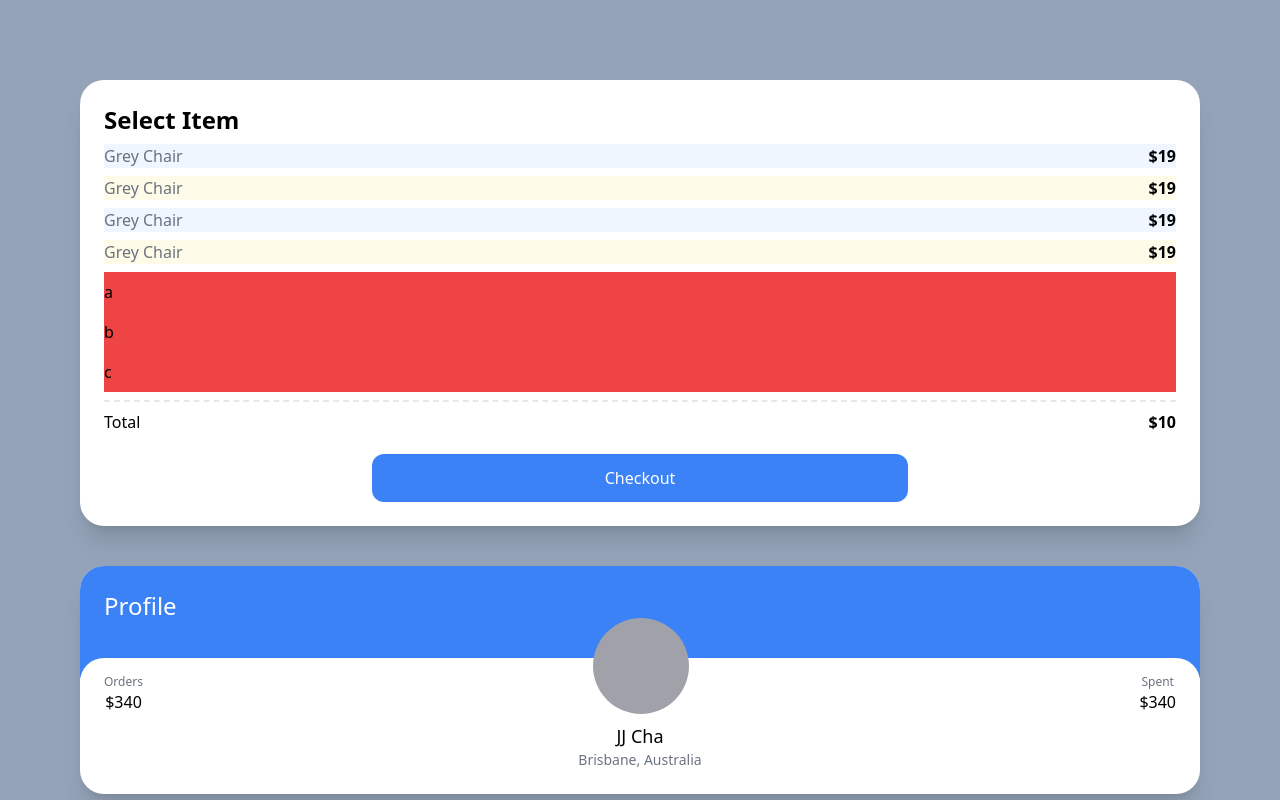
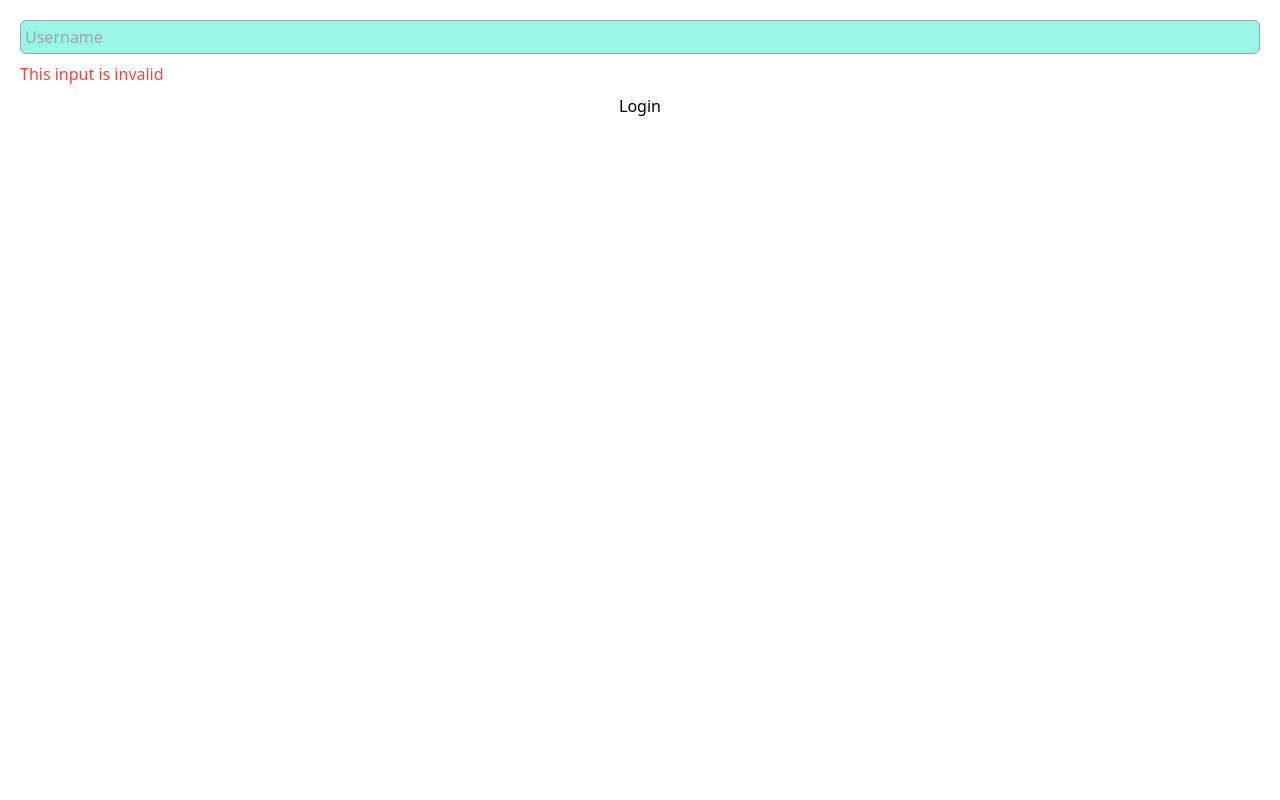
Before and after one commit to jjdevcha/nextjs-carrot-market, a Next.js app: page / in a window 1280 px wide. Shown: the top 800 px of the page. Built offline with nearby package versions, Linux system fonts and the light colour scheme.

Commit message:
Tailwind modifier for forms

```diff
--- a/src/pages/index.tsx
+++ b/src/pages/index.tsx
@@ -2,96 +2,24 @@
 
 const Home: NextPage = () => {
   return (
-    <div className="bg-slate-400 py-20 px-20 grid gap-10 min-h-screen">
-      <div className="bg-white p-6 rounded-3xl shadow-xl">
-        <span className="font-semibold text-2xl">Select Item</span>
-        <ul>
-          {[1, 2, 3, 4].map((i) => (
-            <div
-              key={i}
-              className="flex justify-between my-2 odd:bg-blue-50 even:bg-yellow-50 first:bg-teal-50 last:bg-amber-50"
-            >
-              <span className="text-gray-500">Grey Chair</span>
-              <span className="font-semibold">$19</span>
-            </div>
-          ))}
-        </ul>
-        <ul>
-          {["a", "b", "c", ""].map((c, i) => (
-            <li className="bg-red-500 py-2 empty:hidden" key={i}>
-              {c}
-            </li>
-          ))}
-        </ul>
-
-        <div className="flex justify-between mt-2 pt-2 border-t-2 border-dashed">
-          <span>Total</span>
-          <span className="font-semibold">$10</span>
-        </div>
-        <div className="block mt-5 bg-blue-500 text-white p-3 text-center rounded-xl w-2/4 mx-auto hover:bg-teal-500 hover:text-black active:bg-yellow-500 focus:bg-red-500">
-          Checkout
-        </div>
-      </div>
-      <div className="bg-white overflow-hidden rounded-3xl shadow-xl">
-        <div className="bg-blue-500 p-6 pb-14">
-          <span className="text-white text-2xl">Profile</span>
-        </div>
-        <div className="rounded-3xl p-6 bg-white relative -top-5">
-          <div className="flex relative -top-16 items-end justify-between">
-            <div className="flex flex-col items-center">
-              <span className="text-xs text-gray-500">Orders</span>
-              <span className="font-medium">$340</span>
-            </div>
-            <div className="h-24 w-24 bg-zinc-400 rounded-full" />
-            <div className="flex flex-col items-center">
-              <span className="text-xs text-gray-500">Spent</span>
-              <span className="font-medium">$340</span>
-            </div>
-          </div>
-          <div className="relative flex flex-col items-center -mt-14 -mb-5">
-            <span className="text-lg font-medium">JJ Cha</span>
-            <span className="text-sm text-gray-500">Brisbane, Australia</span>
-          </div>
-        </div>
-      </div>
-      <div className="bg-white p-10 rounded-3xl shadow-xl">
-        <div className="flex mb-5 justify-between items-center">
-          <span>⬅️</span>
-          <div className="space-x-3">
-            <span>⭐ 4.9</span>
-            <span className="shadow-xl p-2 rounded-md">💖</span>
-          </div>
-        </div>
-        <div className="bg-zinc-400 h-72 mb-5" />
-        <div className="flex flex-col">
-          <span className="font-medium, text-xl">Swoon Lounge</span>
-          <span className="text-xs text-gray-500">Chair</span>
-          <div className="mt-3 mb-5 flex justify-between items-center">
-            <div className="space-x-2">
-              <button className="w-5 h-5 rounded-full bg-yellow-500 focus:ring-2 ring-offset-2 ring-yellow-500 transition" />
-              <button className="w-5 h-5 rounded-full bg-indigo-500 focus:ring-2 ring-offset-2 ring-indigo-500 transition" />
-              <button className="w-5 h-5 rounded-full bg-teal-500 focus:ring-2 ring-offset-2 ring-teal-500 transition" />
-            </div>
-            <div className="flex items-center space-x-5">
-              <button className="rounded-lg bg-blue-200 flex justify-center items-center aspect-square w-8 text-xl text-gray-500">
-                -
-              </button>
-              <span>1</span>
-              <button className="rounded-lg bg-blue-200 flex justify-center items-center aspect-square w-8 text-xl text-gray-500">
-                +
-              </button>
-            </div>
-          </div>
-          <div className="flex justify-between items-center">
-            <span className="font-medium text-2xl">$450</span>
-            <button className="bg-blue-500 py-2 px-8 text-center text-xs text-white rounded-lg">
-              Add to cart
-            </button>
-          </div>
-        </div>
-      </div>
-      <div className="bg-white p-10 rounded-3xl shadow-xl"></div>
-    </div>
+    <form className="flex flex-col space-y-2 p-5 group">
+      <input
+        type="text"
+        required
+        placeholder="Username"
+        className="border p-1 peer border-gray-400 rounded-md group-hover:bg-teal-200"
+      />
+      <span className="hidden peer-invalid:block peer-invalid:text-red-500">
+        This input is invalid
+      </span>
+      <span className="hidden peer-valid:block peer-valid:text-teal-500">
+        Awesome username
+      </span>
+      <span className="hidden peer-hover:block peer-hover:text-amber-500">
+        Hello
+      </span>
+      <input type="submit" value="Login" className="bg-white" />
+    </form>
   );
 };
 
```
